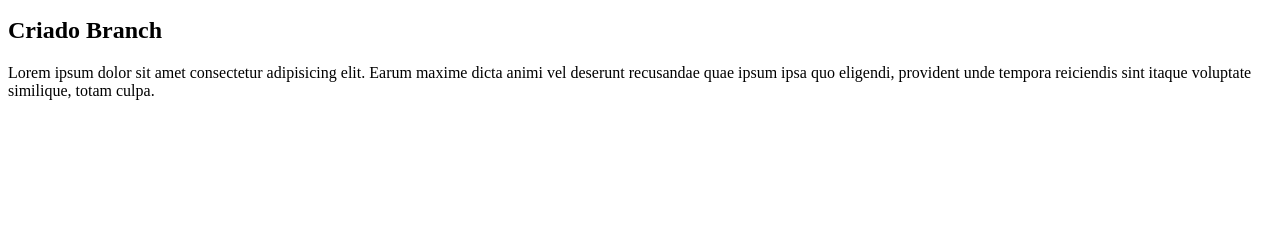
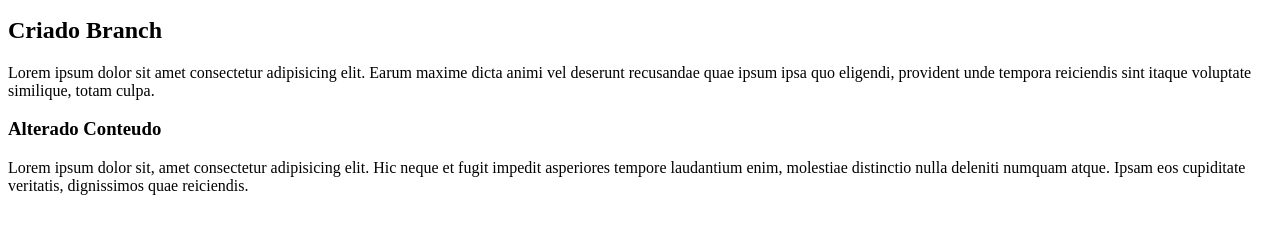
Before and after one commit to gasparfranciscogulungo/Project_html, a plain HTML site: page index.html in a window 1280 px wide. Shown: the part 119-352 px from the top of the page. Drawn offline with Linux system fonts and the light colour scheme.

Commit message:
Adicionado paragrafo

```diff
--- a/index.html
+++ b/index.html
@@ -13,5 +13,11 @@
     <h2>Criado Branch</h2>
 
     <p>Lorem ipsum dolor sit amet consectetur adipisicing elit. Earum maxime dicta animi vel deserunt recusandae quae ipsum ipsa quo eligendi, provident unde tempora reiciendis sint itaque voluptate similique, totam culpa.</p>
+
+    <h3>Alterado Conteudo</h3>
+
+    <p>
+        Lorem ipsum dolor sit, amet consectetur adipisicing elit. Hic neque et fugit impedit asperiores tempore laudantium enim, molestiae distinctio nulla deleniti numquam atque. Ipsam eos cupiditate veritatis, dignissimos quae reiciendis.
+    </p>
 </body>
 </html>
```
